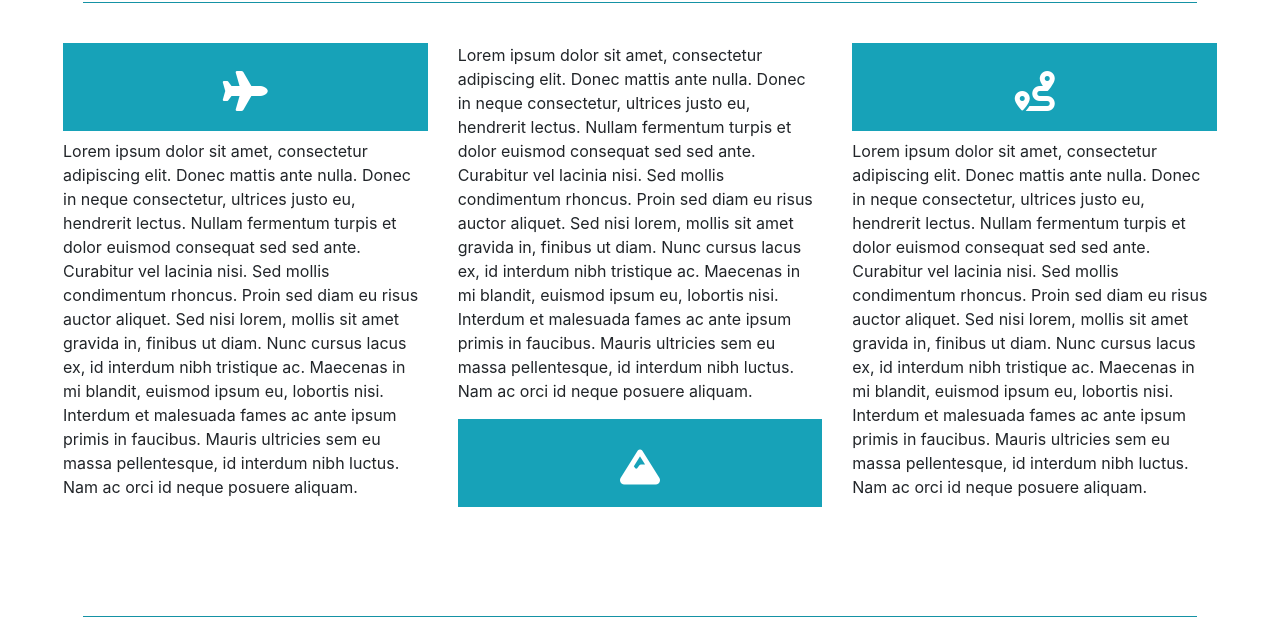
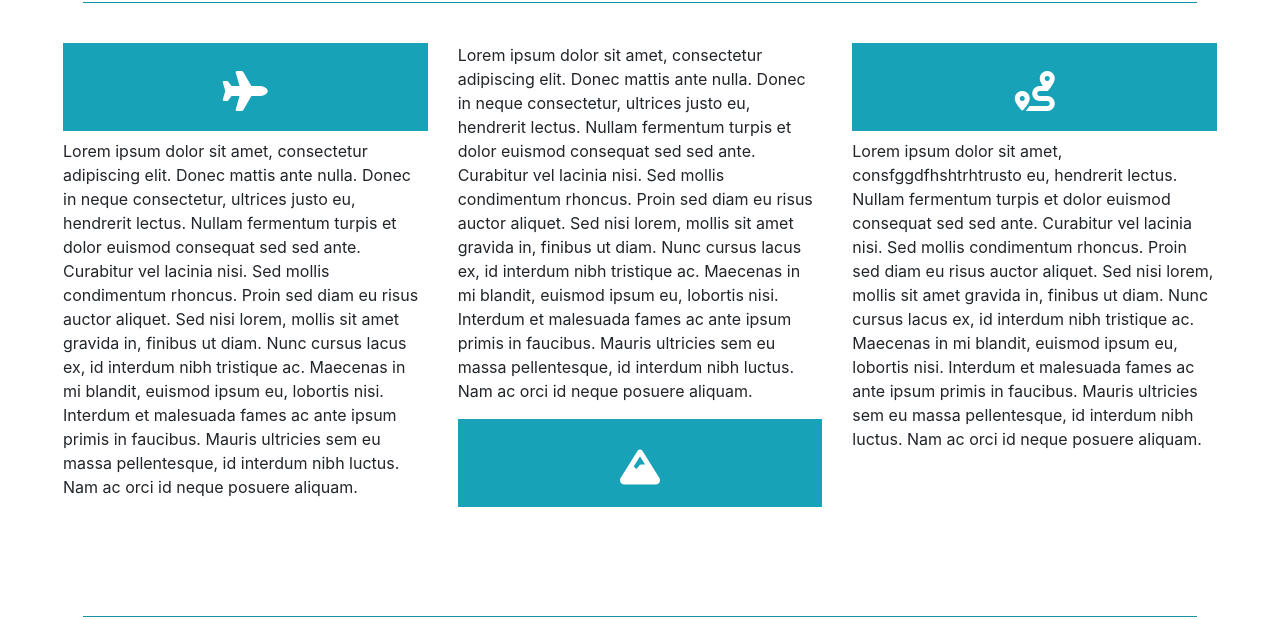
Before and after one commit to pablo-araneda/pablo1, a plain HTML site: page index.html in a window 1280 px wide. Shown: the part 1059-1679 px from the top of the page. Drawn offline with nearby package versions, Linux system fonts and the light colour scheme; a script that the page names is missing.

Commit message:
1 commit

```diff
--- a/index.html
+++ b/index.html
@@ -113,8 +113,7 @@
         <div class="text-center bg-info">
           <h2><i class="fas fa-route"></i></h2>
         </div>
-        <p>Lorem ipsum dolor sit amet, consectetur adipiscing elit. Donec mattis ante nulla. Donec in neque consectetur,
-          ultrices justo eu, hendrerit lectus. Nullam fermentum turpis et dolor euismod consequat sed sed ante.
+        <p>Lorem ipsum dolor sit amet, consfggdfhshtrhtrusto eu, hendrerit lectus. Nullam fermentum turpis et dolor euismod consequat sed sed ante.
           Curabitur vel lacinia nisi. Sed mollis condimentum rhoncus. Proin sed diam eu risus auctor aliquet. Sed nisi
           lorem, mollis sit amet gravida in, finibus ut diam. Nunc cursus lacus ex, id interdum nibh tristique ac.
           Maecenas in mi blandit, euismod ipsum eu, lobortis nisi. Interdum et malesuada fames ac ante ipsum primis in
@@ -126,7 +125,7 @@
 
   <section class="pt-5 max_vh" id="destacados">
     <div class="mx-5">
-      <h4 class="text-center mx-5 mb-4">Destacados</h4>
+      <h4 class="text-center mx-5 mb-4">destacados</h4>
       <hr class="bg-info mb-4 text-center">
     </div>
     <div class="container">
```
